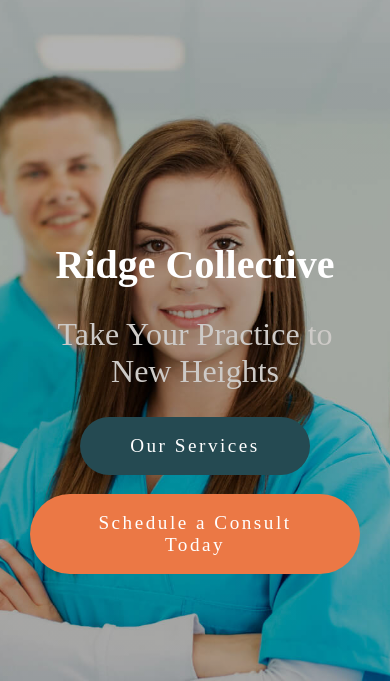
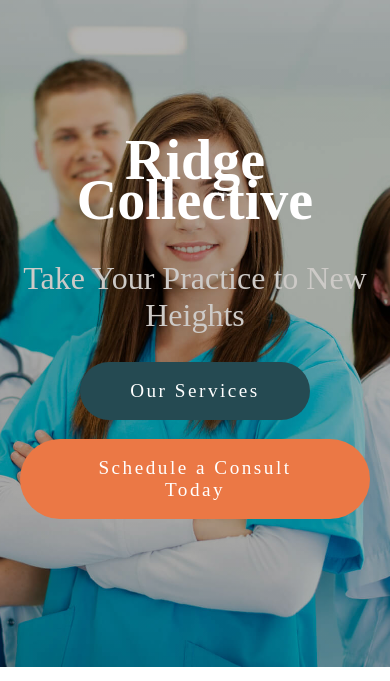
Before and after one commit to noor2367/first-responsive-project-, a plain HTML site: page index.html in a window 390 px wide. Shown: the part 163-844 px from the top of the page. Drawn offline with nearby package versions, Linux system fonts and the light colour scheme.

Commit message:
hero update

```diff
--- a/index.css
+++ b/index.css
@@ -95,6 +95,7 @@
     justify-content: center;
     align-items: center;
     text-align: center;
+    flex-direction: column;
     background:linear-gradient(rgba(0,0,0,0.3), rgba(0,0,0,0.3)), url("9252.jpg");
     background-repeat: no-repeat;
     background-size: cover;
@@ -102,12 +103,17 @@
 
 }
 .hero-contain{
-    width: 600px;
+    max-width:800px;
     padding: 0 20px;
+
+    display: flex;
+    flex-direction: column;
+    align-items: center;
+    justify-content: center;
 }
 .hero-contain h1{
-    font-size:4.1rem;
-    font-weight:600;
+    font-size:5.1rem;
+    font-weight:900;
     color: var(--ast-global-color-4);
     line-height: 1.4rem;
     margin-bottom: 40px;
@@ -144,7 +150,9 @@
 
 @media screen and (max-width:992px){
     .hero-contain h1{
-        font-size: 2.5rem;
+        font-size: 3.5rem;
+        line-height:2.5rem;
+        font-weight: 800;
     }
 }
 
@@ -198,4 +206,9 @@
     gap:15px;
 }
 
+.hero{
+height: 80vh;
+
 }
+
+}
```
